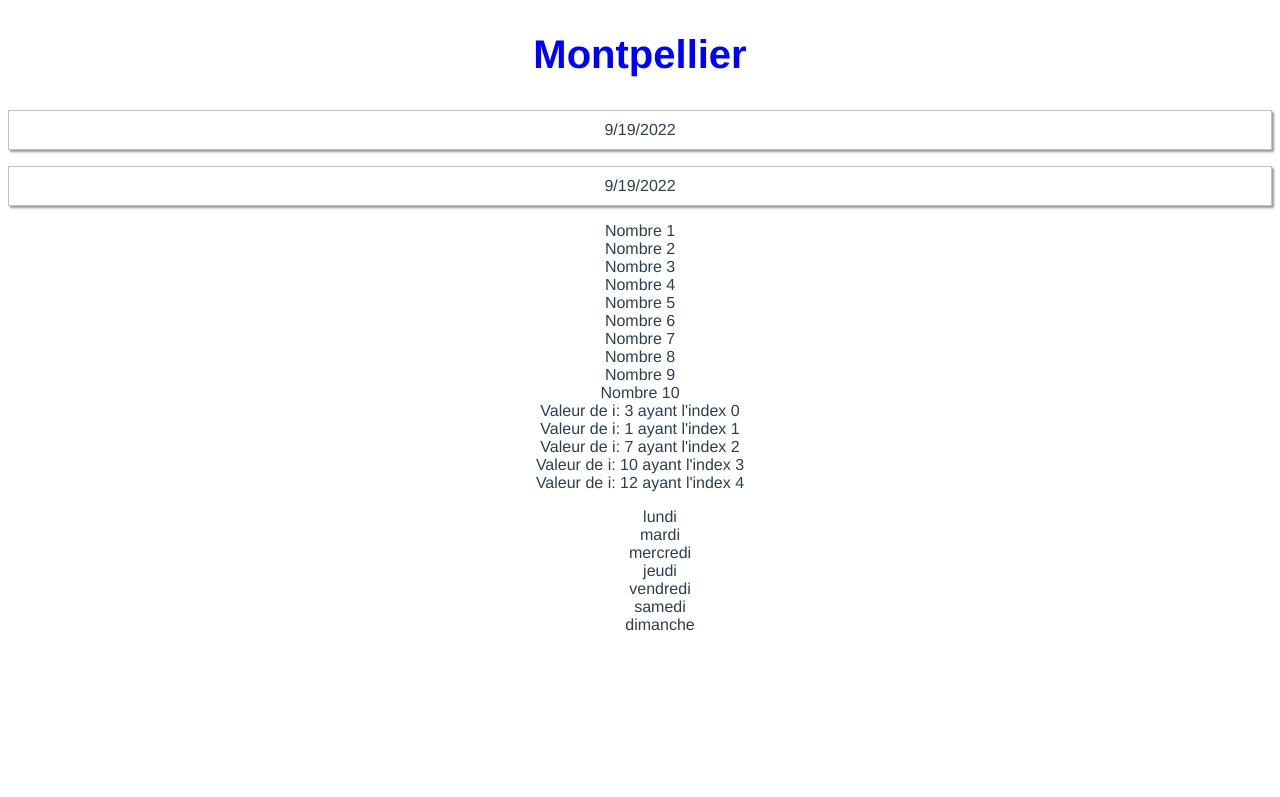
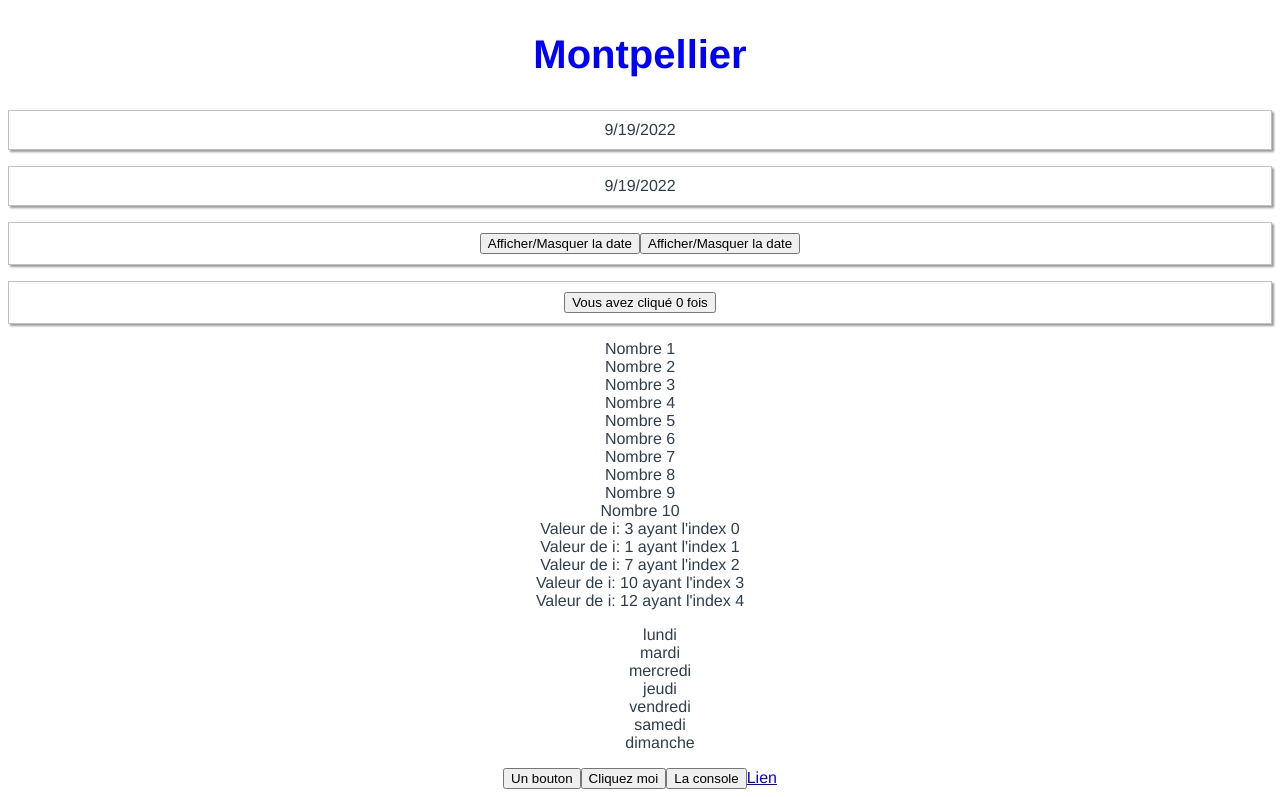
Before and after one commit to 2022-07-25-POEI-CLOUD-SALESFORCE/vue1, a Vue app: page / in a window 1280 px wide. Shown: the part 465-1262 px from the top of the page. Before the commit the page ends 1115 px from the top, so only its background shows below. Built offline with nearby package versions, Linux system fonts and the light colour scheme.

Commit message:
exercice 5

```diff
--- a/src/components/HelloWorld.vue
+++ b/src/components/HelloWorld.vue
@@ -5,6 +5,13 @@
     <h2 v-show="afficheVille">{{ ville }}</h2>
     <p v-if="afficheDate">{{ dateJour }}</p>
     <p v-show="afficheDate">{{ dateJour }}</p>
+    <p>
+      <button @click="affDate">Afficher/Masquer la date</button>
+      <button @click="afficheDate = !afficheDate">Afficher/Masquer la date</button>
+    </p>
+    <p>
+      <button @click="count++">Vous avez cliqué {{ count }} fois</button>
+    </p>
     <!-- boucle d'affichage -->
     <span v-for="i in 10" :key="i">Nombre {{ i }}<br /></span>
     <!-- avec un tableau i pour l'élément du tableau, j pour l'indice -->
@@ -15,6 +22,13 @@
     <ul>
       <li v-for="(i, j) in tableau" :key="j">{{ i }}</li>
     </ul>
+    <button v-on:click="alerte">Un bouton</button>
+    <!-- séparation bouton gauche/droit de la souris + blocage menu contextuel -->
+    <button @click.left="alerte" @click.right.prevent="alerte2">Cliquez moi</button>
+    <!-- .once pour ne gérer qu'un seul clic -->
+    <button @click.once="console">La console</button>
+    <!-- .prevent pour bloquer le comporte normal du lien -->
+    <a href="http://www.google.fr" target="_blank" @click.prevent="alerte">Lien</a>
   </div>
 </template>
 
@@ -30,7 +44,24 @@ export default {
       dateJour: new Date().toLocaleDateString(),
       afficheDate: true,
       afficheVille: true,
-      tableau: ['lundi', 'mardi', 'mercredi', 'jeudi', 'vendredi', 'samedi', 'dimanche']
+      tableau: ['lundi', 'mardi', 'mercredi', 'jeudi', 'vendredi', 'samedi', 'dimanche'],
+      count: 0
+      //pour github, le répertoire node_modules n'est pas envoyé
+      // il faut faire un npm install après récupération
+    }
+  },
+  methods: {
+    alerte() {
+      alert('ok');
+    },
+    alerte2() {
+      alert('droit');
+    },
+    console() {
+      console.log('Yo !');
+    },
+    affDate() {
+      this.afficheDate = !this.afficheDate;
     }
   }
 }
```
